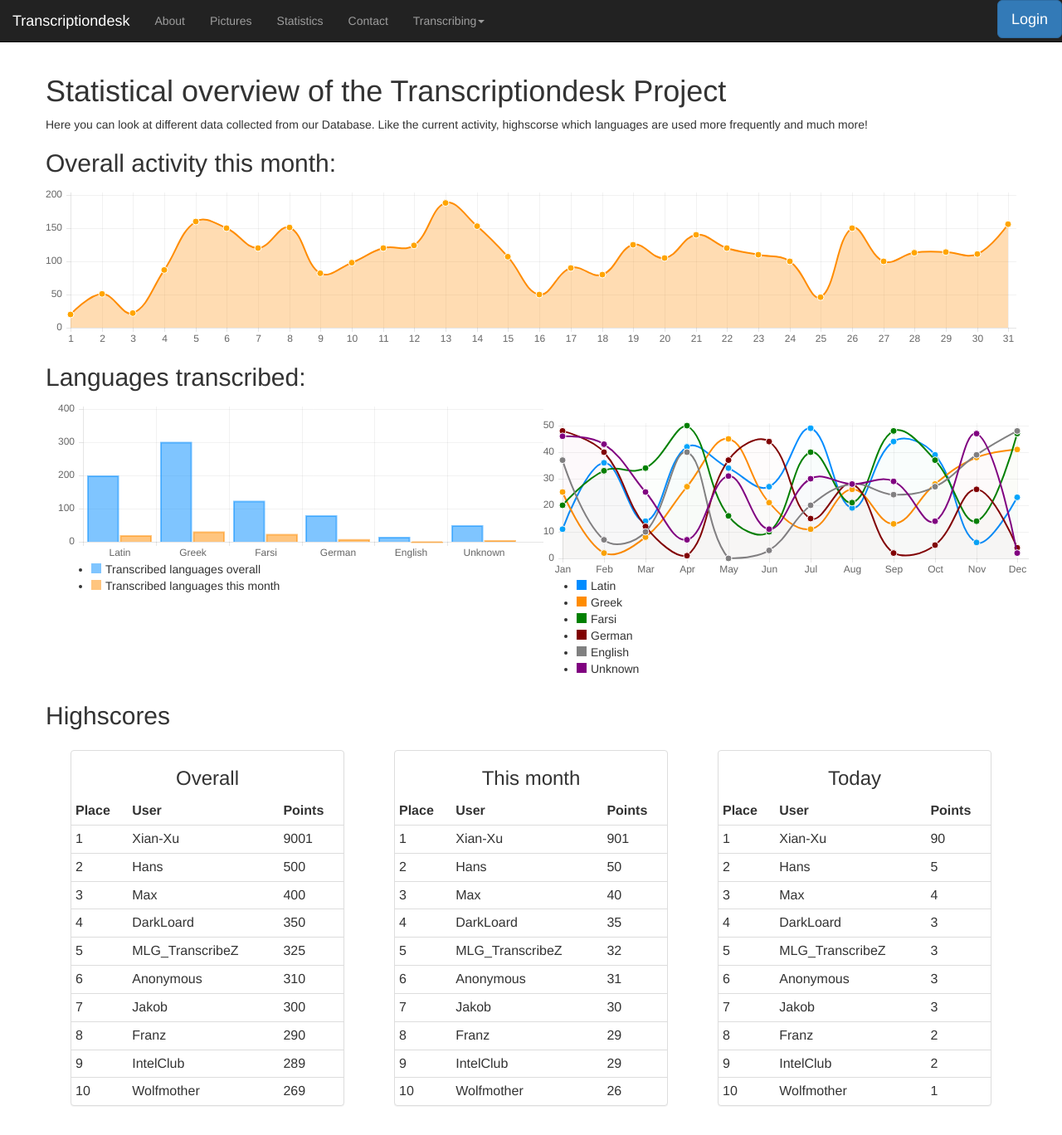
After one commit to runjak/TranscriptionDesk, a PHP site: page /statistics.php in a window 1280 px wide. The commit adds this page. Shown: the whole page at 83% size. Run offline with PHP 8.4, Linux system fonts and the light colour scheme; some libraries are stand-ins or nearby versions.

Commit message:
Small change on the profile page, added statistics page with mock-up graphs and highscores (WIP)

```diff
--- a/src/navbar.php
+++ b/src/navbar.php
@@ -19,6 +19,9 @@
                 </li>
                 <li>
                     <a href="phptestfile.php">Pictures</a>
+                </li>
+                <li>
+                    <a href="statistics.php">Statistics</a>
                 </li>
                 <li>
                     <a href="contact.php">Contact</a>
--- a/src/profile.php
+++ b/src/profile.php
@@ -38,7 +38,7 @@
                                     <?php } else {?>
                                         <img src="https://www.knowland.com/sites/all/themes/Knowland_Refresh/images/profile.png"
                                     <?php }?>
-                                    class="center-block img-circle img-responsive">
+                                    class="center-block img-circle img-responsive img">
                                     <p></P>
                                     <img src="https://fbcdn-profile-a.akamaihd.net/hprofile-ak-xpf1/v/t1.0-1/p50x50/9988_10151403325753553_1486509350_n.png?oh=ee682c171a872e6db9e97f208a4c9060&oe=561C8BEA&__gda__=1444785240_dc5d35d6ba9e5212efa2213d7d727a72" class="center-block img-circle img-responsive">
                                 </div><!--/col-->
--- /dev/null
+++ b/src/statistics.php
@@ -0,0 +1,231 @@
+<html lang="en">
+    <head>
+        <?php require_once 'head.php';?>
+        <script src="js/statistics.js"></script>
+        <script src="js/Chart.min.js"></script>
+        <title>Statistics</title>
+        <style>
+            .chart-legend li span{
+                display: inline-block;
+                width: 12px;
+                height: 12px;
+                margin-right: 5px;
+            }
+        </style>
+    </head>
+    <body><?php include_once('navbar.php'); ?>
+        <div class="container">
+            <div class="row">
+                <h1>Statistical overview of the Transcriptiondesk Project</h1>
+                <p>Here you can look at different data collected from our Database. Like the current activity, highscorse which languages are used more frequently and much more!</p>
+                <h2>Overall activity this month:</h2>
+                <canvas id="lineChart" height="50"></canvas>
+            </div>
+            <div class="row">
+                <h2>Languages transcribed:</h2>
+                <div class="col-md-6">
+                    <canvas id="barChart" height="100"></canvas>
+                    <div id="barLegend" class="chart-legend"></div>
+                </div>
+                <div class="col-md-6">
+                    <h2></h2>
+                    <canvas id="languageChart" height="100"></canvas>
+                    <div id="languageLegend" class="chart-legend"></div>
+                </div>
+            </div>
+            <div class="row">
+                <h2>Highscores</h2>
+                <div class="col-md-4">
+                    <div class="panel-body">
+                        <div class="panel panel-default">
+                            <h3 align="center">Overall</h3>
+                            <table class="table table-condensed">
+                                <tr>
+                                    <th>Place</th>
+                                    <th>User</th>
+                                    <th>Points</th>
+                                </tr>
+                                <tr>
+                                    <td>1</td>
+                                    <td>Xian-Xu</td>
+                                    <td>9001</td>
+                                </tr>
+                                <tr>
+                                    <td>2</td>
+                                    <td>Hans</td>
+                                    <td>500</td>
+                                </tr>
+                                <tr>
+                                    <td>3</td>
+                                    <td>Max</td>
+                                    <td>400</td>
+                                </tr>
+                                <tr>
+                                    <td>4</td>
+                                    <td>DarkLoard</td>
+                                    <td>350</td>
+                                </tr>
+                                <tr>
+                                    <td>5</td>
+                                    <td>MLG_TranscribeZ</td>
+                                    <td>325</td>
+                                </tr>
+                                <tr>
+                                    <td>6</td>
+                                    <td>Anonymous</td>
+                                    <td>310</td>
+                                </tr>
+                                <tr>
+                                    <td>7</td>
+                                    <td>Jakob</td>
+                                    <td>300</td>
+                                </tr>
+                                <tr>
+                                    <td>8</td>
+                                    <td>Franz</td>
+                                    <td>290</td>
+                                </tr>
+                                <tr>
+                                    <td>9</td>
+                                    <td>IntelClub</td>
+                                    <td>289</td>
+                                </tr>
+                                <tr>
+                                    <td>10</td>
+                                    <td>Wolfmother</td>
+                                    <td>269</td>
+                                </tr>
+                            </table>
+                        </div>
+                    </div>
+                </div>
+                <div class="col-md-4">
+                    <div class="panel-body">
+                        <div class="panel panel-default">
+                            <h3 align="center">This month</h3>
+                            <table class="table table-condensed">
+                                <tr>
+                                    <th>Place</th>
+                                    <th>User</th>
+                                    <th>Points</th>
+                                <tr>
+                                    <td>1</td>
+                                    <td>Xian-Xu</td>
+                                    <td>901</td>
+                                </tr>
+                                <tr>
+                                    <td>2</td>
+                                    <td>Hans</td>
+                                    <td>50</td>
+                                </tr>
+                                <tr>
+                                    <td>3</td>
+                                    <td>Max</td>
+                                    <td>40</td>
+                                </tr>
+                                <tr>
+                                    <td>4</td>
+                                    <td>DarkLoard</td>
+                                    <td>35</td>
+                                </tr>
+                                <tr>
+                                    <td>5</td>
+                                    <td>MLG_TranscribeZ</td>
+                                    <td>32</td>
+                                </tr>
+                                <tr>
+                                    <td>6</td>
+                                    <td>Anonymous</td>
+                                    <td>31</td>
+                                </tr>
+                                <tr>
+                                    <td>7</td>
+                                    <td>Jakob</td>
+                                    <td>30</td>
+                                </tr>
+                                <tr>
+                                    <td>8</td>
+                                    <td>Franz</td>
+                                    <td>29</td>
+                                </tr>
+                                <tr>
+                                    <td>9</td>
+                                    <td>IntelClub</td>
+                                    <td>29</td>
+                                </tr>
+                                <tr>
+                                    <td>10</td>
+                                    <td>Wolfmother</td>
+                                    <td>26</td>
+                                </tr>
+                            </table>
+                        </div>
+                    </div>
+                </div>
+                <div class="col-md-4">
+                    <div class="panel-body">
+                        <div class="panel panel-default">
+                            <h3 align="center">Today</h3>
+                            <table class="table table-condensed">
+                                <tr>
+                                    <th>Place</th>
+                                    <th>User</th>
+                                    <th>Points</th>
+                                <tr>
+                                    <td>1</td>
+                                    <td>Xian-Xu</td>
+                                    <td>90</td>
+                                </tr>
+                                <tr>
+                                    <td>2</td>
+                                    <td>Hans</td>
+                                    <td>5</td>
+                                </tr>
+                                <tr>
+                                    <td>3</td>
+                                    <td>Max</td>
+                                    <td>4</td>
+                                </tr>
+                                <tr>
+                                    <td>4</td>
+                                    <td>DarkLoard</td>
+                                    <td>3</td>
+                                </tr>
+                                <tr>
+                                    <td>5</td>
+                                    <td>MLG_TranscribeZ</td>
+                                    <td>3</td>
+                                </tr>
+                                <tr>
+                                    <td>6</td>
+                                    <td>Anonymous</td>
+                                    <td>3</td>
+                                </tr>
+                                <tr>
+                                    <td>7</td>
+                                    <td>Jakob</td>
+                                    <td>3</td>
+                                </tr>
+                                <tr>
+                                    <td>8</td>
+                                    <td>Franz</td>
+                                    <td>2</td>
+                                </tr>
+                                <tr>
+                                    <td>9</td>
+                                    <td>IntelClub</td>
+                                    <td>2</td>
+                                </tr>
+                                <tr>
+                                    <td>10</td>
+                                    <td>Wolfmother</td>
+                                    <td>1</td>
+                                </tr>
+                            </table>
+                        </div>
+                    </div>
+                </div>
+            </div>
+        </div>
+    </body>
+</html>
```
Also changed, not shown: src/js/profile.js (+8 -8 lines), src/js/statistics.js (added, +121 -0 lines).
